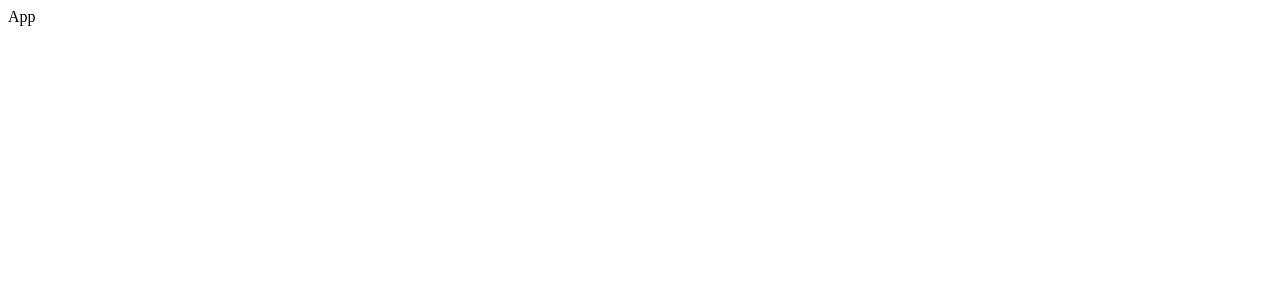
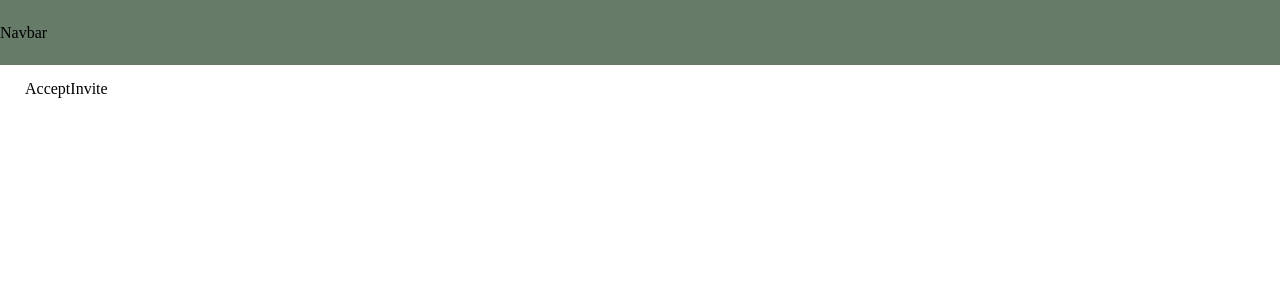
Before and after one commit to Mirafalxx/wedding-invites, a React (Create React App) app: page / in a window 1280 px wide. Shown: the top 300 px of the page. Built offline with nearby package versions, Linux system fonts and the light colour scheme.

Commit message:
add routing

```diff
--- a/package.json
+++ b/package.json
@@ -10,7 +10,9 @@
     "axios": "^1.4.0",
     "react": "^18.2.0",
     "react-dom": "^18.2.0",
+    "react-router-dom": "^6.11.2",
     "react-scripts": "5.0.1",
+    "sass": "^1.62.1",
     "web-vitals": "^2.1.4"
   },
   "scripts": {
--- a/src/App.css
+++ /dev/null
@@ -1,38 +0,0 @@
-.App {
-  text-align: center;
-}
-
-.App-logo {
-  height: 40vmin;
-  pointer-events: none;
-}
-
-@media (prefers-reduced-motion: no-preference) {
-  .App-logo {
-    animation: App-logo-spin infinite 20s linear;
-  }
-}
-
-.App-header {
-  background-color: #282c34;
-  min-height: 100vh;
-  display: flex;
-  flex-direction: column;
-  align-items: center;
-  justify-content: center;
-  font-size: calc(10px + 2vmin);
-  color: white;
-}
-
-.App-link {
-  color: #61dafb;
-}
-
-@keyframes App-logo-spin {
-  from {
-    transform: rotate(0deg);
-  }
-  to {
-    transform: rotate(360deg);
-  }
-}
--- a/src/App.js
+++ b/src/App.js
@@ -1,8 +1,21 @@
 import React from "react";
-import "./App.css";
+import Layout from "./components/Layout/Layout";
+import AcceptInvite from "./Pages/AcceptInvite/AcceptInvite";
+import InviteUsers from "./Pages/InviteUsers/InviteUsers";
+import UserList from "./Pages/UserList/UserList";
+import { Route, Routes } from "react-router-dom";
+import "./App.scss";
 
 const App = () => {
-  return <div>App</div>;
+  return (
+    <Layout>
+      <Routes>
+        <Route path="/" element={<AcceptInvite />} />
+        <Route path="/invite-users" element={<InviteUsers />} />
+        <Route path="/user-list" element={<UserList />} />
+      </Routes>
+    </Layout>
+  );
 };
 
 export default App;
--- /dev/null
+++ b/src/App.scss
@@ -0,0 +1,12 @@
+*,
+::before,
+::after {
+  margin: 0;
+  padding: 0;
+  box-sizing: border-box;
+}
+
+.container {
+  width: 100%;
+  padding: 15px 25px;
+}
--- /dev/null
+++ b/src/Pages/AcceptInvite/AcceptInvite.js
@@ -0,0 +1,7 @@
+import React from "react";
+
+const AcceptInvite = () => {
+  return <div>AcceptInvite</div>;
+};
+
+export default AcceptInvite;
--- /dev/null
+++ b/src/Pages/InviteUsers/InviteUsers.js
@@ -0,0 +1,7 @@
+import React from "react";
+
+const InviteUsers = () => {
+  return <div>InviteUsers</div>;
+};
+
+export default InviteUsers;
--- /dev/null
+++ b/src/Pages/UserList/UserList.js
@@ -0,0 +1,7 @@
+import React from "react";
+
+const UserList = () => {
+  return <div>UserList</div>;
+};
+
+export default UserList;
--- /dev/null
+++ b/src/components/Layout/Layout.js
@@ -0,0 +1,13 @@
+import React from "react";
+import Navbar from "../Navbar/Navbar";
+
+const Layout = ({ children }) => {
+  return (
+    <div className="layout">
+      <Navbar />
+      <main className="container">{children}</main>
+    </div>
+  );
+};
+
+export default Layout;
--- /dev/null
+++ b/src/components/Navbar/Navbar.js
@@ -0,0 +1,8 @@
+import React from "react";
+import "./style.scss";
+
+const Navbar = () => {
+  return <div className="navigation">Navbar</div>;
+};
+
+export default Navbar;
--- /dev/null
+++ b/src/components/Navbar/style.scss
@@ -0,0 +1,8 @@
+@import "../../style/colors.scss";
+.navigation {
+  display: flex;
+  align-items: center;
+  width: 100%;
+  min-height: 65px;
+  background-color: $secondary-green;
+}
--- a/src/index.js
+++ b/src/index.js
@@ -1,10 +1,13 @@
 import React from "react";
 import ReactDOM from "react-dom/client";
 import App from "./App";
+import { BrowserRouter } from "react-router-dom";
 
 const root = ReactDOM.createRoot(document.getElementById("root"));
 root.render(
   <React.StrictMode>
-    <App />
+    <BrowserRouter>
+      <App />
+    </BrowserRouter>
   </React.StrictMode>
 );
--- /dev/null
+++ b/src/style/colors.scss
@@ -0,0 +1,2 @@
+$main-green: #a3b899;
+$secondary-green: #667b68;
```
Also changed, not shown: 1 other file (tests, documents, lock files or other folders).
